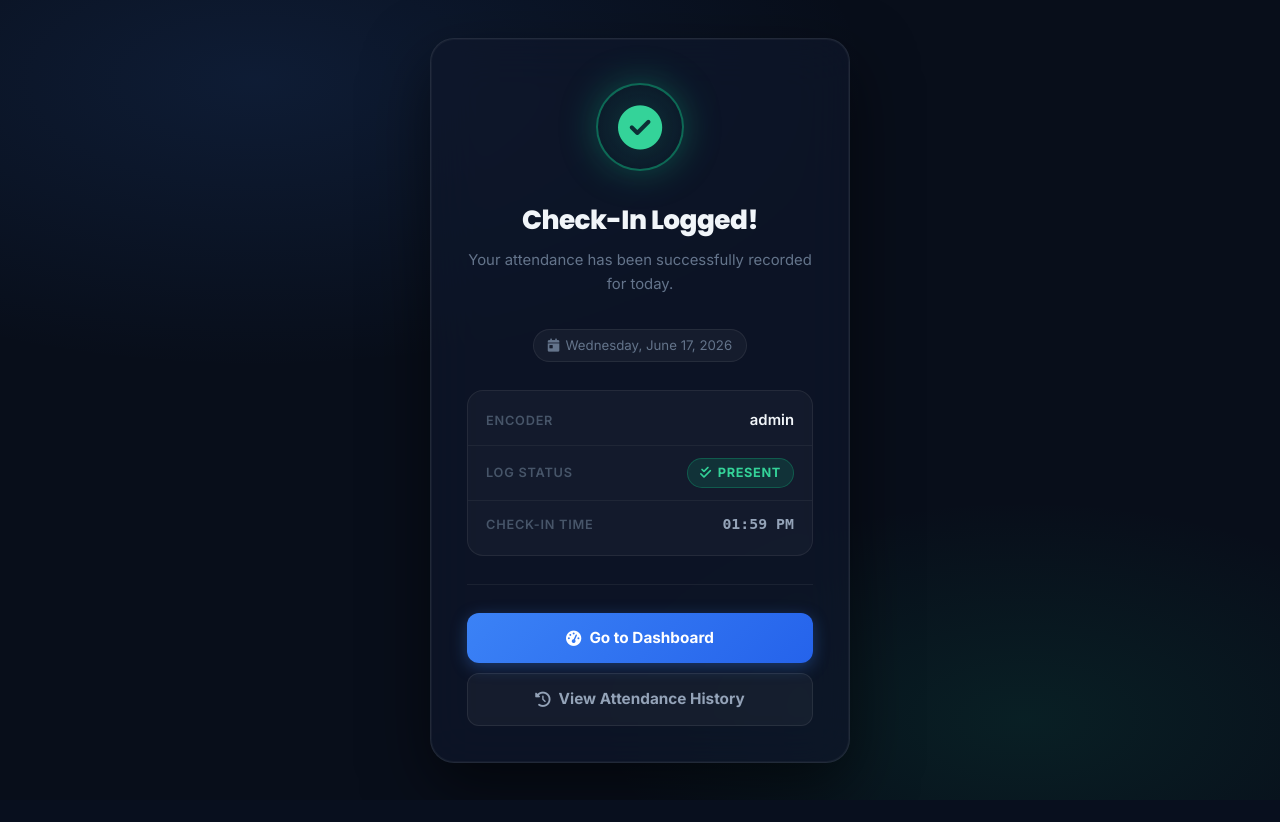
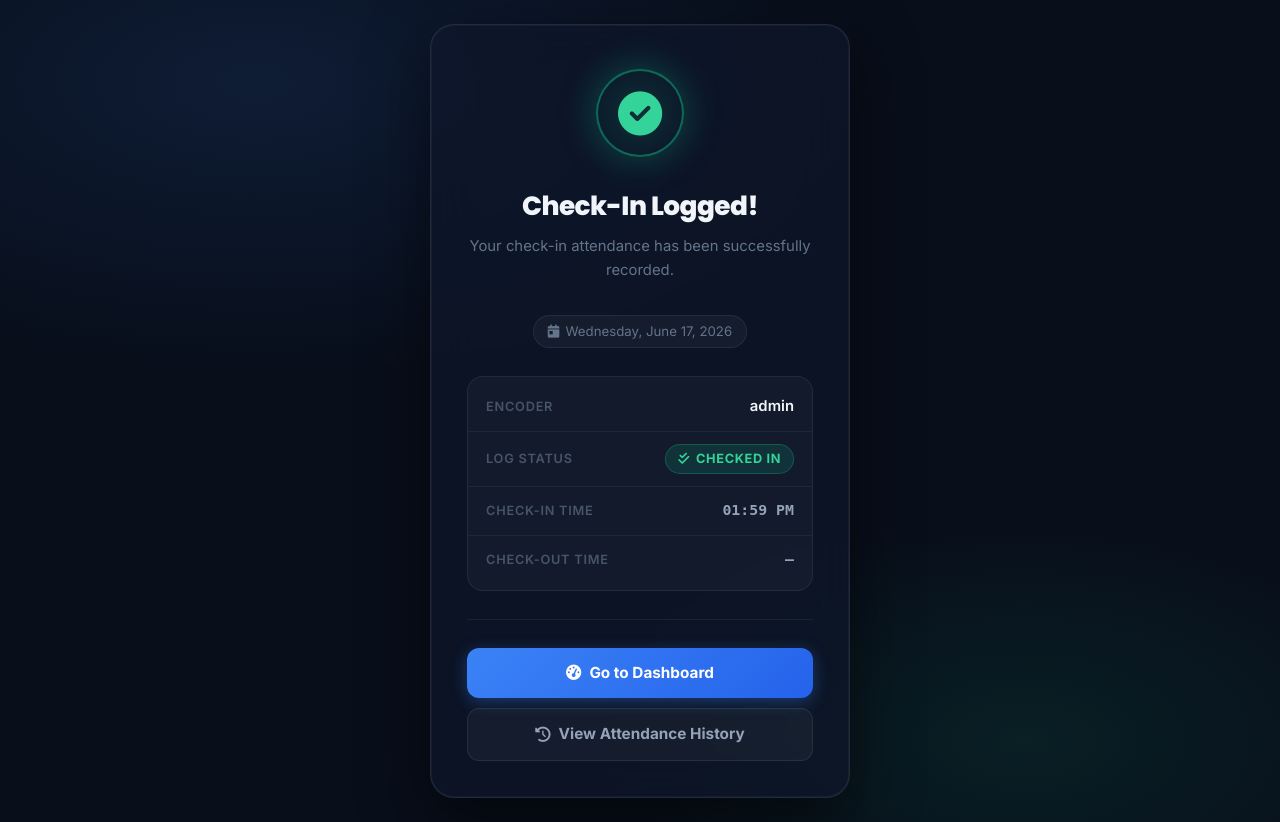
Before and after one commit to mementoocim/divineshield, a PHP site: page /Divineshield/views/staff/check_in.php?token=2978b5eb6818d264655322ece8da9295 in a window 1280 px wide. Before the commit the page ends 782 px from the top, so only its background shows below. Run offline with PHP 8.4, Linux system fonts and the light colour scheme; a user stored in the database is signed in; data comes from the database, SQL or seed files in the repository.

Commit message:
feat: support both Check-In and Check-Out in QR attendance system, removing morning/afternoon session layout

```diff
--- a/database.sql
+++ b/database.sql
@@ -391,6 +391,7 @@ CREATE TABLE `staff_attendance` (
   `id` int(11) NOT NULL,
   `user_id` int(11) NOT NULL,
   `check_in_time` timestamp NOT NULL DEFAULT current_timestamp(),
+  `check_out_time` timestamp NULL DEFAULT NULL,
   `ip_address` varchar(45) DEFAULT NULL
 ) ENGINE=InnoDB DEFAULT CHARSET=utf8mb4 COLLATE=utf8mb4_unicode_ci;
 
--- a/db.php
+++ b/db.php
@@ -86,3 +86,14 @@ try {
         // Fail silently
     }
 }
+
+// Auto schema update: Add check_out_time to staff_attendance table
+try {
+    $pdo->query("SELECT check_out_time FROM staff_attendance LIMIT 1");
+} catch (PDOException $e) {
+    try {
+        $pdo->exec("ALTER TABLE staff_attendance ADD COLUMN check_out_time TIMESTAMP NULL DEFAULT NULL AFTER check_in_time");
+    } catch (Exception $ex) {
+        // Fail silently
+    }
+}
--- a/views/staff/check_in.php
+++ b/views/staff/check_in.php
@@ -75,17 +75,36 @@ if (!$isValidToken) {
 
 // 4. Check if already checked in today
 $userId = $_SESSION['user_id'];
-$stmtCheck = $pdo->prepare("SELECT * FROM staff_attendance WHERE user_id = ? AND DATE(check_in_time) = CURRENT_DATE");
+$stmtCheck = $pdo->prepare("SELECT * FROM staff_attendance WHERE user_id = ? AND DATE(check_in_time) = CURRENT_DATE ORDER BY check_in_time DESC LIMIT 1");
 $stmtCheck->execute([$userId]);
 $alreadyChecked = $stmtCheck->fetch();
 
 $checkInTime = '';
-$status = '';
+$checkOutTime = '';
+$status = ''; // 'success_in', 'success_out', 'already_logged'
+
 if ($alreadyChecked) {
     $checkInTime = date('h:i A', strtotime($alreadyChecked['check_in_time']));
-    $status = 'already_logged';
+    if (empty($alreadyChecked['check_out_time'])) {
+        // Log Check-Out
+        try {
+            $stmtUpdate = $pdo->prepare("UPDATE staff_attendance SET check_out_time = NOW() WHERE id = ?");
+            $stmtUpdate->execute([$alreadyChecked['id']]);
+
+            logAudit($pdo, $userId, 'STAFF_CHECK_OUT', "Staff member @{$_SESSION['username']} checked out successfully via QR code.");
+
+            $checkOutTime = date('h:i A');
+            $status = 'success_out';
+        } catch (Exception $e) {
+            renderErrorCard("Database Connection Error", "Could not record check-out: " . $e->getMessage());
+            exit;
+        }
+    } else {
+        $checkOutTime = date('h:i A', strtotime($alreadyChecked['check_out_time']));
+        $status = 'already_logged';
+    }
 } else {
-    // 5. Log Attendance
+    // 5. Log Attendance Check-In
     try {
         $ip = $_SERVER['REMOTE_ADDR'] ?? 'UNKNOWN';
         $stmtInsert = $pdo->prepare("INSERT INTO staff_attendance (user_id, ip_address) VALUES (?, ?)");
@@ -94,7 +113,7 @@ if ($alreadyChecked) {
         logAudit($pdo, $userId, 'STAFF_CHECK_IN', "Staff member @{$_SESSION['username']} checked in successfully via QR code.");
 
         $checkInTime = date('h:i A');
-        $status = 'success';
+        $status = 'success_in';
     } catch (Exception $e) {
         renderErrorCard("Database Connection Error", "Could not record check-in: " . $e->getMessage());
         exit;
@@ -303,18 +322,24 @@ if ($alreadyChecked) {
 <body>
   <div class="card">
 
-    <?php if ($status === 'success'): ?>
+    <?php if ($status === 'success_in'): ?>
       <div class="icon-ring success">
         <i class="fas fa-circle-check"></i>
       </div>
       <h1>Check-In Logged!</h1>
-      <p class="subtitle">Your attendance has been successfully recorded for today.</p>
+      <p class="subtitle">Your check-in attendance has been successfully recorded.</p>
+    <?php elseif ($status === 'success_out'): ?>
+      <div class="icon-ring success" style="border-color: rgba(59,130,246,0.5); color: #60a5fa; box-shadow: 0 0 28px rgba(59,130,246,0.22); animation: none;">
+        <i class="fas fa-right-from-bracket"></i>
+      </div>
+      <h1>Check-Out Logged!</h1>
+      <p class="subtitle">Your check-out attendance has been successfully recorded.</p>
     <?php else: ?>
       <div class="icon-ring info">
         <i class="fas fa-user-check"></i>
       </div>
       <h1>Already Logged</h1>
-      <p class="subtitle">You have already recorded your attendance earlier today.</p>
+      <p class="subtitle">You have already recorded your check-in and check-out today.</p>
     <?php endif; ?>
 
     <!-- Date chip -->
@@ -331,11 +356,15 @@ if ($alreadyChecked) {
       </div>
       <div class="detail-row">
         <span class="detail-label">Log Status</span>
-        <span class="badge present"><i class="fas fa-check-double"></i> Present</span>
+        <span class="badge present"><i class="fas fa-check-double"></i> <?php echo ($status === 'success_in') ? 'Checked In' : (($status === 'success_out') ? 'Checked Out' : 'Completed'); ?></span>
       </div>
       <div class="detail-row">
         <span class="detail-label">Check-In Time</span>
-        <span class="detail-value mono"><?php echo $checkInTime; ?></span>
+        <span class="detail-value mono"><?php echo $checkInTime ?: '—'; ?></span>
+      </div>
+      <div class="detail-row">
+        <span class="detail-label">Check-Out Time</span>
+        <span class="detail-value mono"><?php echo $checkOutTime ?: '—'; ?></span>
       </div>
     </div>
 
```
Also changed, not shown: views/admin/attendance_monitoring.php (+11 -3 lines), views/staff/attendance_history.php (+10 -3 lines).
